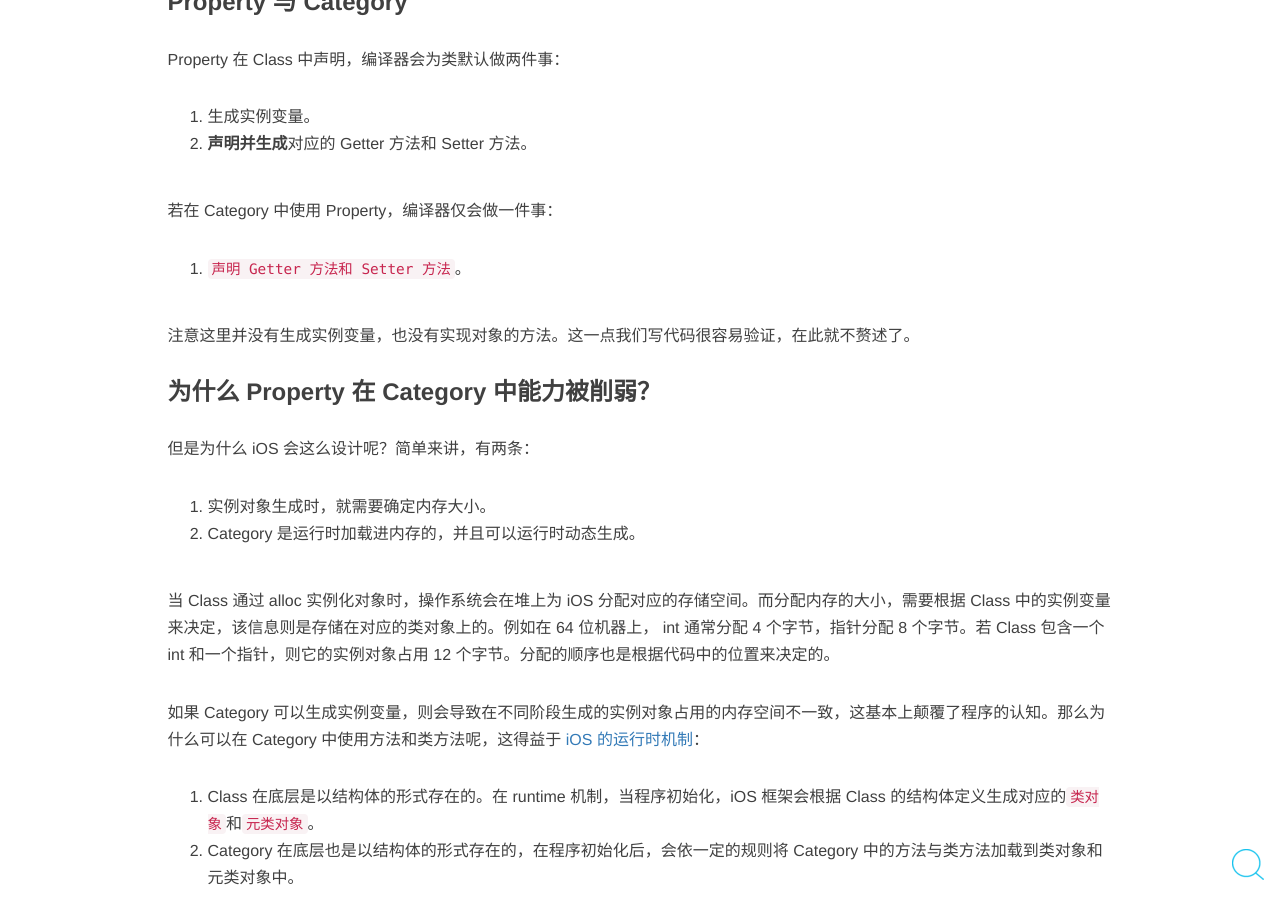
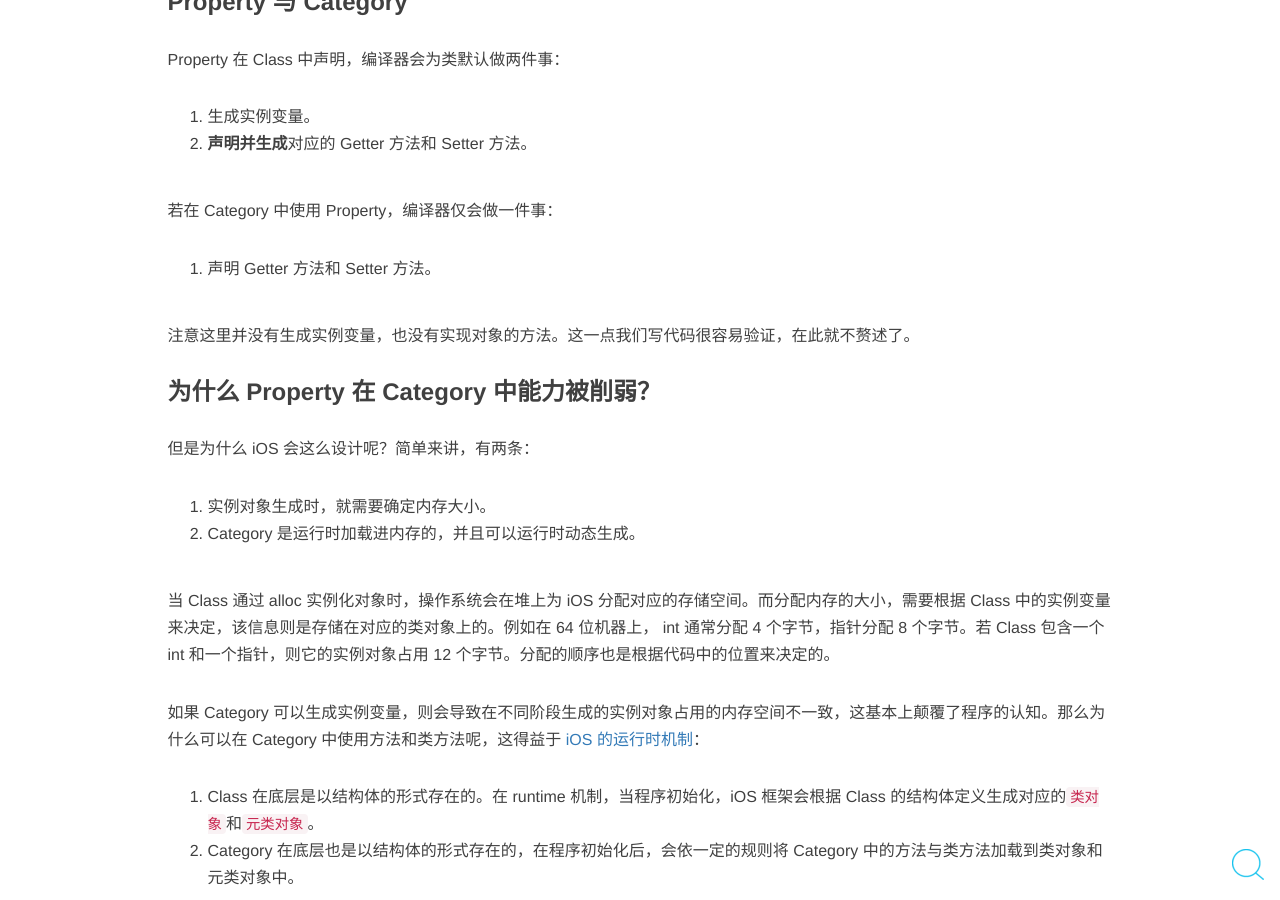
Before and after one commit to huteng/huteng.github.io, a Jekyll site: the page built from _posts/2018-12-31-关联对象的使用与原理.markdown, in a window 1280 px wide and 900 px high, scrolled down 714 px. Built offline with Jekyll 4.4.1, drawn with Linux system fonts in a browser that asks for light colours; nearby versions of some CDN libraries; Markdown is read by kramdown in place of the engine named in the settings; comment, search, counter and statistics services are not loaded.

Commit message:
FIX: 修改一处格式

```diff
--- a/_posts/2018-12-31-关联对象的使用与原理.markdown
+++ b/_posts/2018-12-31-关联对象的使用与原理.markdown
@@ -20,7 +20,7 @@ Property 在 Class 中声明，编译器会为类默认做两件事：
 
 若在 Category 中使用 Property，编译器仅会做一件事：
 
-1. `声明 Getter 方法和 Setter 方法`。
+1. 声明 Getter 方法和 Setter 方法。
 
 注意这里并没有生成实例变量，也没有实现对象的方法。这一点我们写代码很容易验证，在此就不赘述了。
 
```
